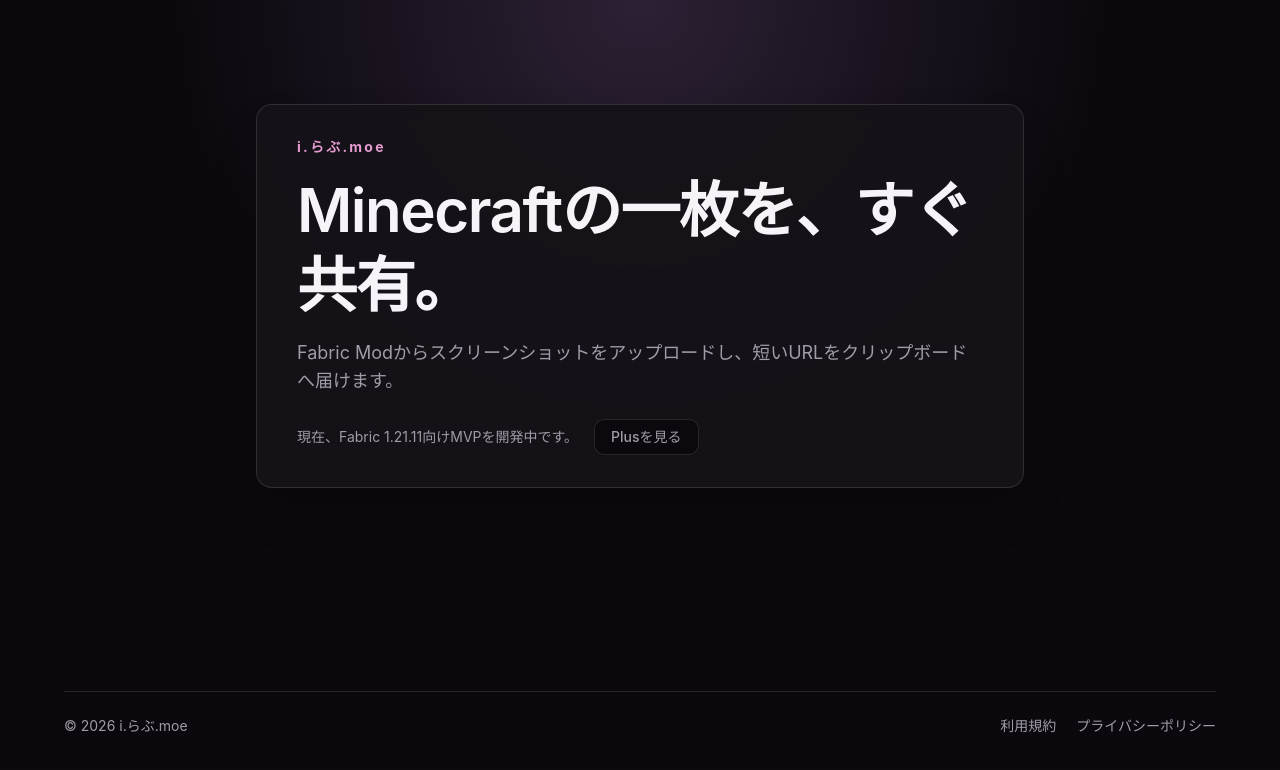
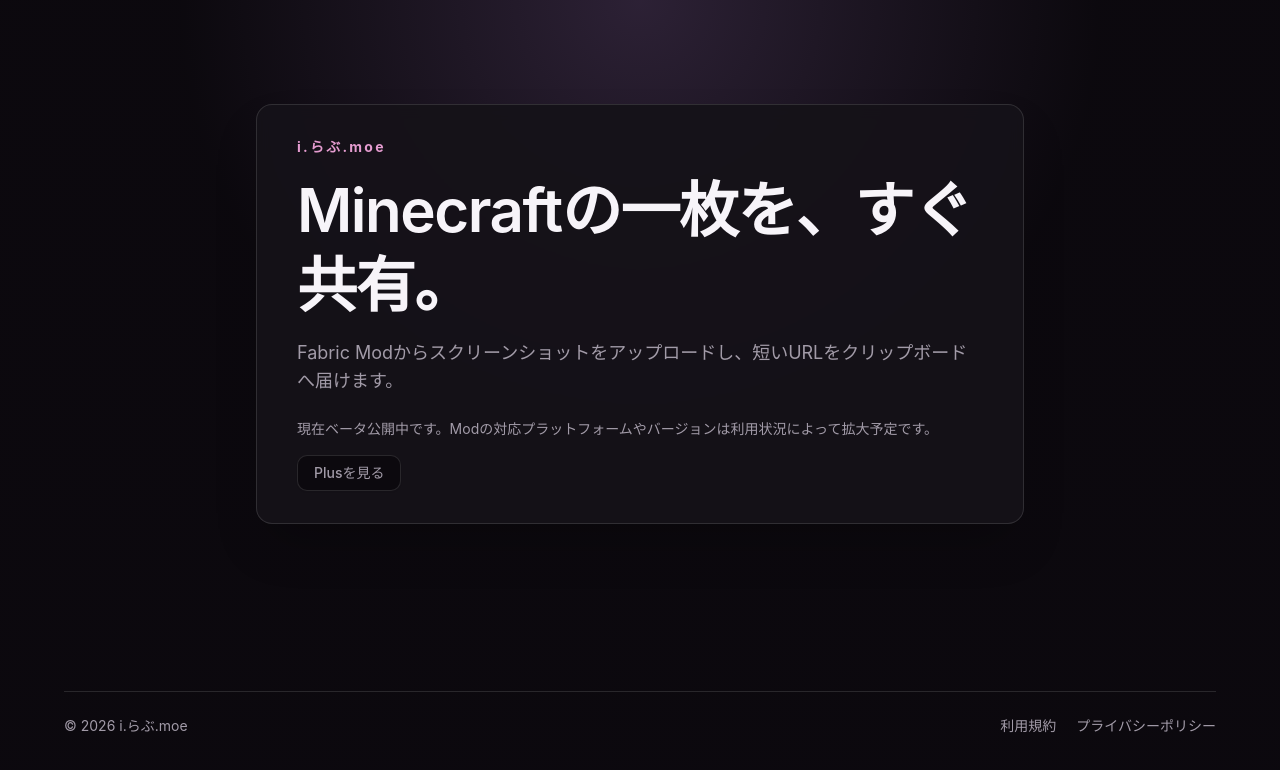
Before and after one commit to acrylic-style/i.love.moe, a Next.js app in the folder app/: page / in a window 1280 px wide. Shown: the top 770 px of the page. Built offline with nearby package versions, Linux system fonts and the light colour scheme.

Commit message:
chore: words in top page

```diff
--- a/app/src/app/page.tsx
+++ b/app/src/app/page.tsx
@@ -10,7 +10,7 @@
           <CardTitle className="text-4xl leading-tight tracking-tight sm:text-6xl">Minecraftの一枚を、すぐ共有。</CardTitle>
           <CardDescription className="text-base leading-7 sm:text-lg">Fabric Modからスクリーンショットをアップロードし、短いURLをクリップボードへ届けます。</CardDescription>
         </CardHeader>
-        <CardContent className="flex flex-wrap items-center gap-4 px-6 text-sm text-muted-foreground sm:px-10"><span>現在、Fabric 1.21.11向けMVPを開発中です。</span><a className={buttonVariants({ variant: "outline" })} href="/plus">Plusを見る</a></CardContent>
+        <CardContent className="flex flex-wrap items-center gap-4 px-6 text-sm text-muted-foreground sm:px-10"><span>現在ベータ公開中です。Modの対応プラットフォームやバージョンは利用状況によって拡大予定です。</span><a className={buttonVariants({ variant: "outline" })} href="/plus">Plusを見る</a></CardContent>
       </Card>
     </main>
   );
```
